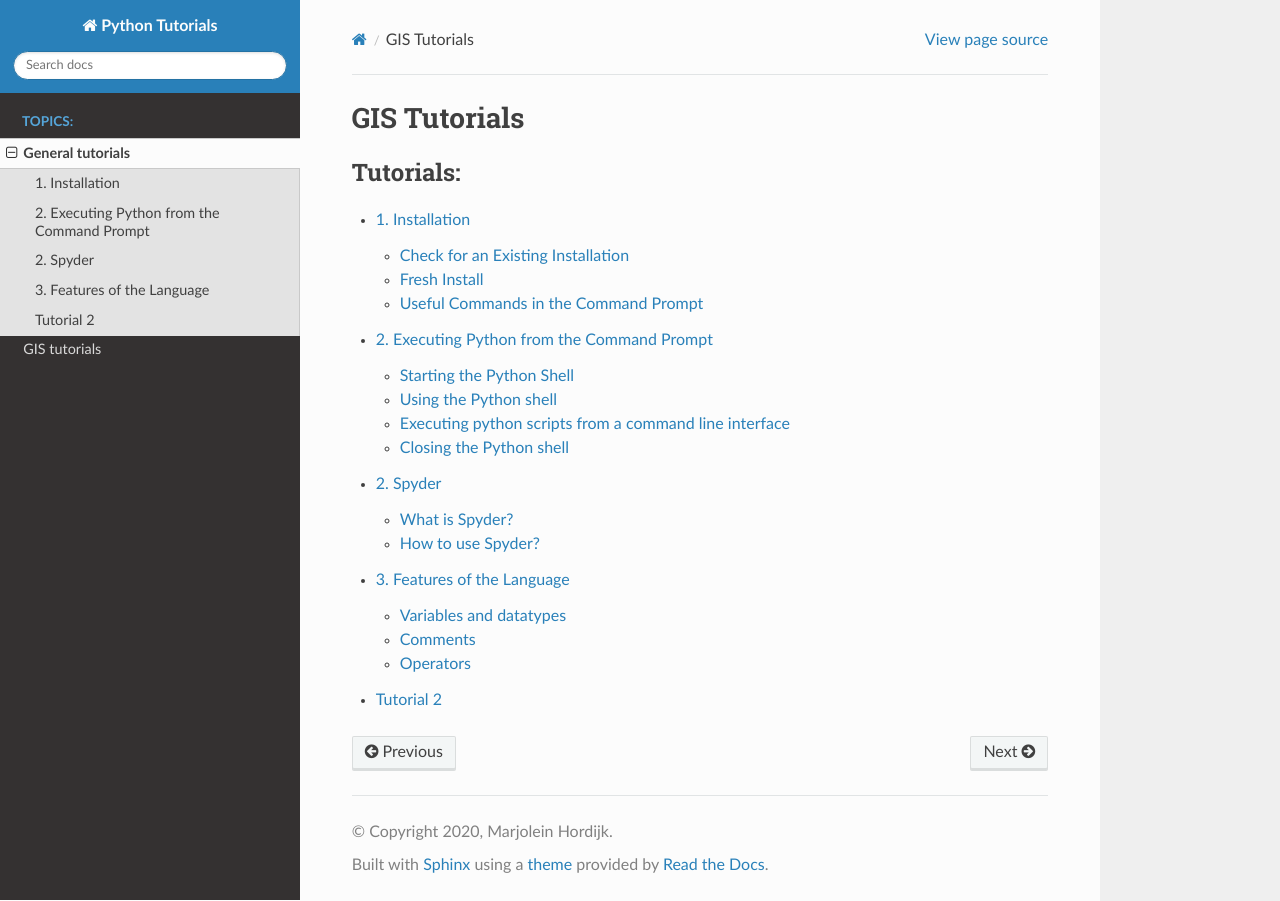
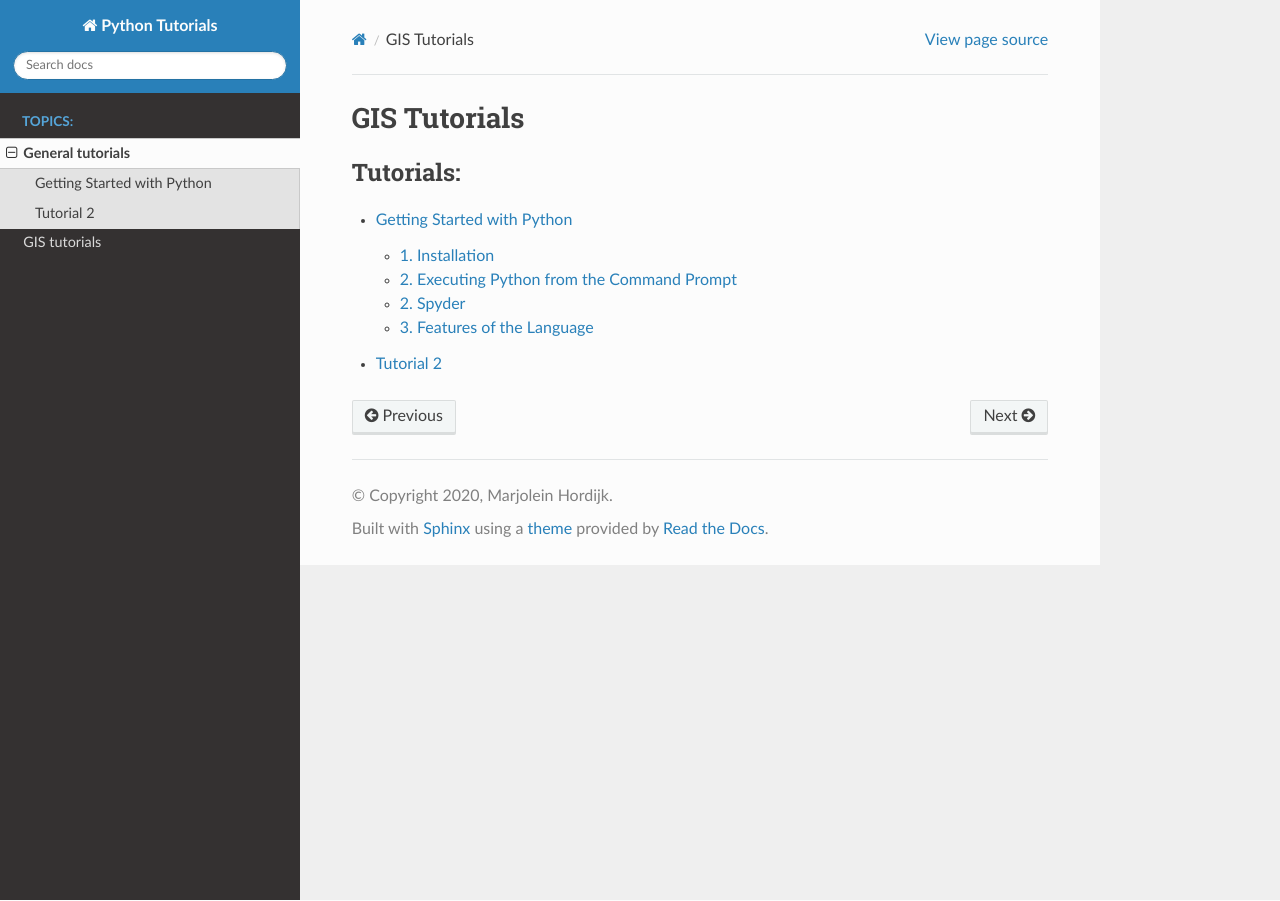
Before and after one commit to MarjoleinHordijk/PythonTutorials, a Sphinx documentation site: the page built from docs/source/01_General.rst, in a window 1280 px wide. Built offline with Sphinx 7.4.7 and the Read the Docs theme 2.0.0, drawn with Linux system fonts in a browser that asks for light colours.

Commit message:
Update 01_01_GetStarted.md

````diff
--- a/docs/source/01_01_GetStarted.md
+++ b/docs/source/01_01_GetStarted.md
@@ -1,6 +1,8 @@
-# 1. Installation
+# 1. Getting Started
 
-## Check for an Existing Installation
+## 1. Installation
+
+### Check for an Existing Installation
 You may already have Python installed, so check this first. Finding out whether Python is installed, can be done by:
 
 - opening a Command Prompt on your Machine (Command Prompt in Windows; Terminal in Mac/OSX; bash shell or similar in other machines)-
@@ -14,7 +16,7 @@
 If you have only a version 2 installed, or you want to upgrade your version 3 installation,
 please check "Fresh Install" below.
 
-## Fresh Install
+### Fresh Install
 You can install the newest version of Python from <https://www.python.org/downloads/>.
 Please follow the provided instructions.
 
@@ -22,7 +24,7 @@
 
 ![Installation](https://github.com/MarjoleinHordijk/PythonTutorials/blob/master/images/01_01/2.png?raw=true)
 
-## Useful Commands in the Command Prompt
+### Useful Commands in the Command Prompt
 To install new modules, packages or Python versions, you will need to use the Command Prompt / Terminal / Bash Shell.
 Although the name of this interface differes for each operating system (Windows/Linux/etc.),
 the functionality is very similar.
@@ -39,9 +41,9 @@
 - ```cd ..```: moves to upper directory (the folder that contains the folder you are currently at)
 - ```mkdir```: creates a new folder
 
-# 2. Executing Python from the Command Prompt
+## 2. Executing Python from the Command Prompt
 
-## Starting the Python Shell
+### Starting the Python Shell
 
 You can use the Python Shell to directly execute Python code.
 Although this is not the most convenient way to develop and run scripts,
@@ -55,7 +57,7 @@
 
 ![pythonshell](https://github.com/MarjoleinHordijk/PythonTutorials/blob/master/images/01_01/3.png?raw=true)
 
-## Using the Python shell
+### Using the Python shell
 In the Python shell, you can execute Python code directly. For example, you can execute the following commands:
 
 ```python
@@ -70,7 +72,7 @@
 
 ![pythonshelloutput](https://github.com/MarjoleinHordijk/PythonTutorials/blob/master/images/01_01/4.png?raw=true)
 
-## Executing python scripts from a command line interface
+### Executing python scripts from a command line interface
 You can also include the above Python commands in a file to execute them.
 For example, you can use Notepad++ or even a simple text editor, add the command and save the file in a .py format.
 
@@ -156,18 +186,18 @@
 print(type(buildingName))
 ```
 
-## Comments
+### Comments
 Comments are used to document your code inline.
 
 - ```”””``` comments multiple lines until ”””
 - ```#``` comments out a single line
 
-## Operators
+### Operators
 Operators allow to perform operations on variables of particular data types. A number of operators are available. There are plenty of cheat sheets online that list the different available operators. If you don't know what to use to do something, Google it first; or search for a solution in the cheat sheets.
 
 ![cheatsheet](https://gitlab.tue.nl/CME/python/raw/master/img/basic/cheatsheet.jpg)
 
-### Number and boolean operators
+#### Number and boolean operators
 - Arithmetic
 	- ```x + y```
 	- ```x - y```
@@ -187,7 +217,7 @@
 	- ```x and y``` (True if both are True)
 	- ```x or y``` (True if one is True)
 
-### String operators
+#### String operators
 A number of operators allows to operate with strings. Note that Python starts counting from 0. The first character in a string is thus character number 0.
 
 - String concatenation:
@@ -200,7 +230,7 @@
 	- ```CityName[3:]``` => 'dhoven' #Everything from 3 (inclusive)
 	- ```len(CityName)``` => '9'
 
-### List operators
+#### List operators
 Lists can contain everything:
 
 - ```list_of_numbers = [1, 2.5, 3, 52]```
````
Also changed, not shown: other parts of docs/source/01_01_GetStarted.md (+35 -7 lines).
